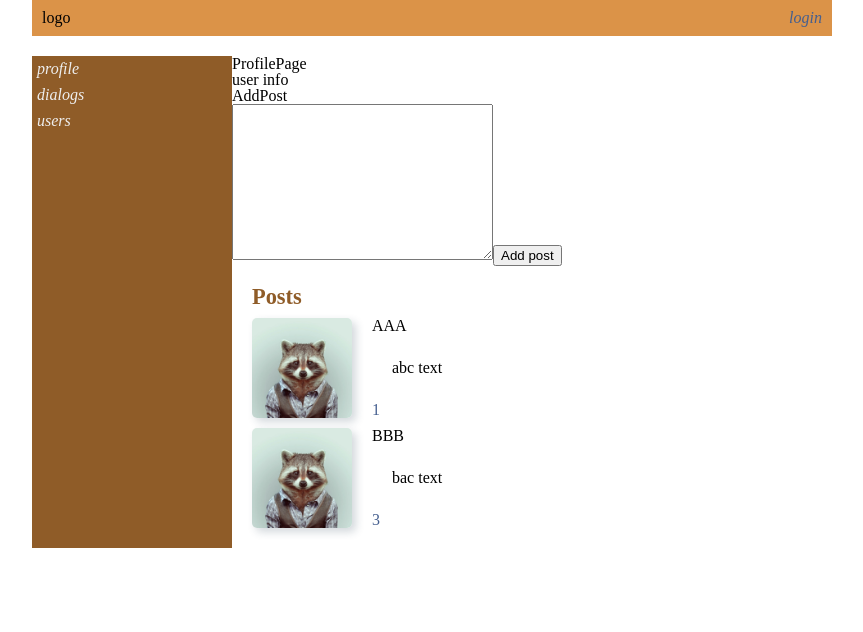
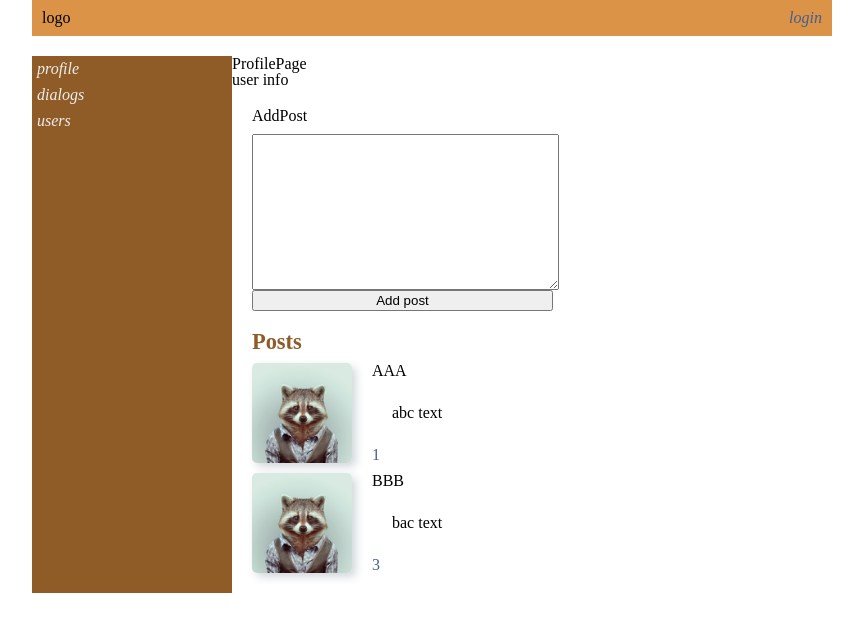
Before and after one commit to KlimovCode/js-samurai, a React (Create React App) app in the folder client/: page /profile in a window 1280 px wide. Shown: the top 632 px of the page, without its empty margins (208-1071 px from the left). Built offline with nearby package versions, Linux system fonts and the light colour scheme.

Commit message:
layout addpost

```diff
--- a/client/src/App.css
+++ b/client/src/App.css
@@ -40,6 +40,17 @@
   text-decoration: underline;
 }
 
+.addpost {
+  display: flex;
+  flex-direction: column;
+  margin: 20px;
+  width: 100%;
+}
+.addpost__text {
+  width: 100%;
+  margin-top: 10px;
+}
+
 .posts {
   display: flex;
   flex-direction: column;
--- a/client/src/pages/ProfilePage/AddPost/AddPost.jsx
+++ b/client/src/pages/ProfilePage/AddPost/AddPost.jsx
@@ -4,9 +4,9 @@ export default class AddPost extends Component {
   render() {
     return (
       <div className="addpost">
-        <h3>AddPost</h3>
-        <textarea name="" id="" cols="30" rows="10"></textarea>
-        <button>Add post</button>
+        <h3 className="addpost__title">AddPost</h3>
+        <textarea className="addpost__text" id="" cols="30" rows="10"></textarea>
+        <button className="addpost__btn">Add post</button>
       </div>
     )
   }
```
